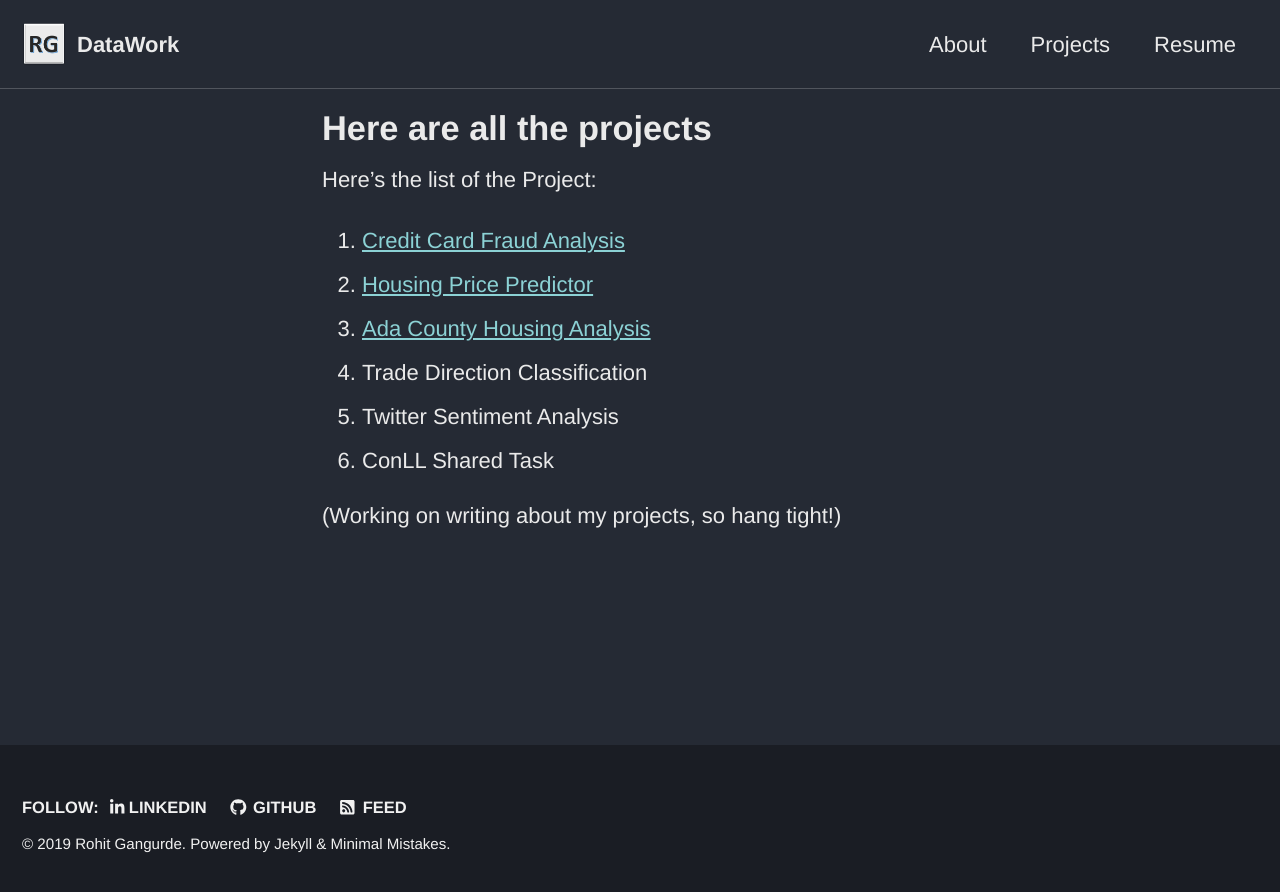
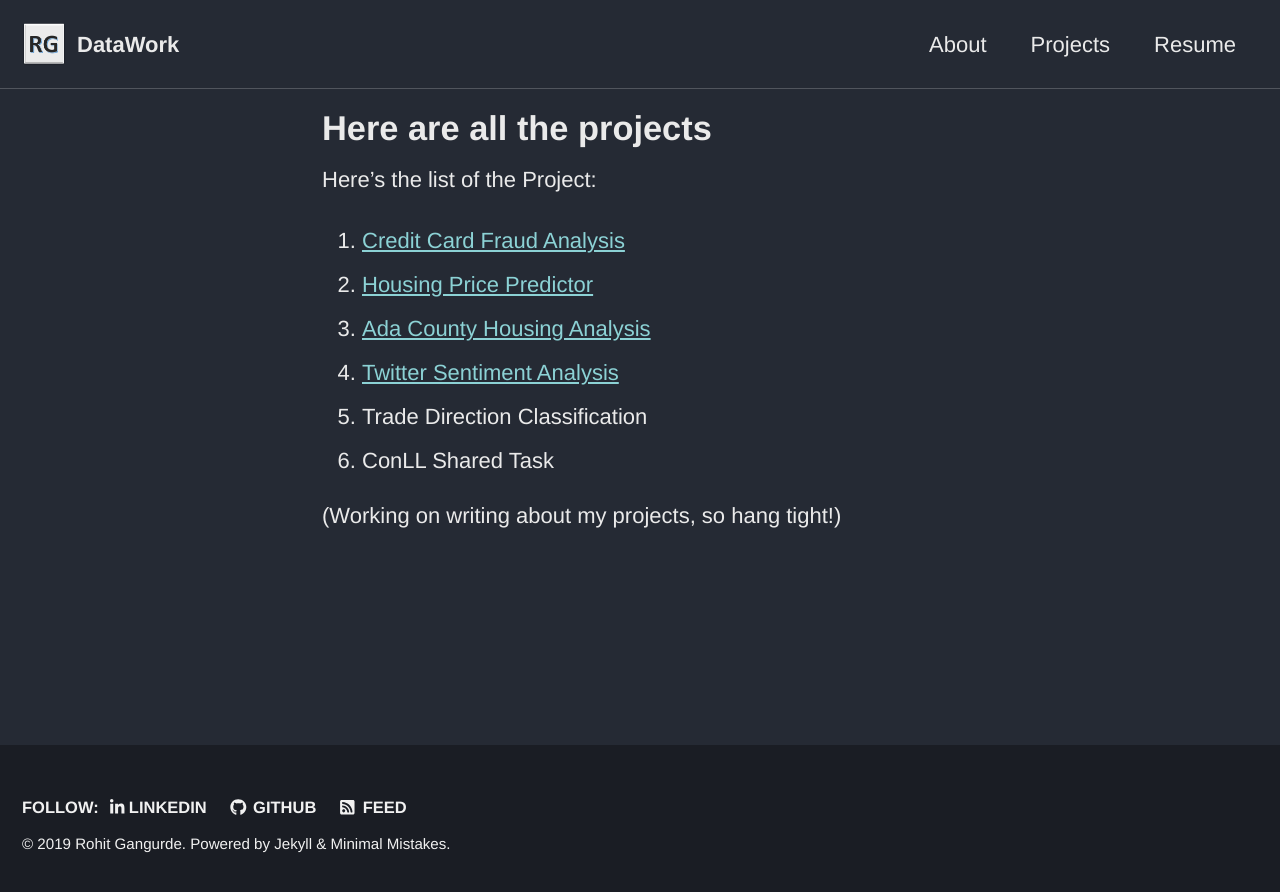
Before and after one commit to rohitgang/rohitgang.github.io, a Jekyll site: the page built from _pages/Projects.md, in a window 1280 px wide. Shown: the top 892 px of the page. Built offline with Jekyll 4.4.1, drawn with Linux system fonts in a browser that asks for light colours; cached includes are drawn as plain includes; nearby versions of some CDN libraries; part of the change alters nothing that is shown.

```diff
--- a/_pages/Projects.md
+++ b/_pages/Projects.md
@@ -9,8 +9,8 @@ Here's the list of the Project:
 1. [Credit Card Fraud Analysis](https://rohitgang.github.io/frauddetect/)
 2. [Housing Price Predictor](https://rohitgang.github.io/houseprice/)
 3. [Ada County Housing Analysis](https://rohitgang.github.io/acahouse/)
-4. Trade Direction Classification
-5. Twitter Sentiment Analysis
+4. [Twitter Sentiment Analysis](https://rohitgang.github.io/sentimentanalysis/)
+5. Trade Direction Classification
 6. ConLL Shared Task
 
 
```
